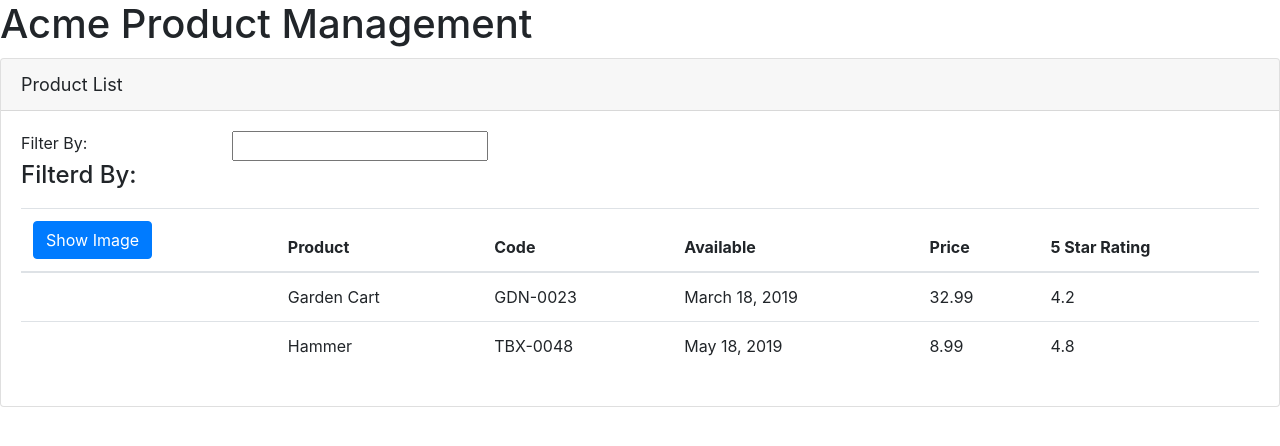
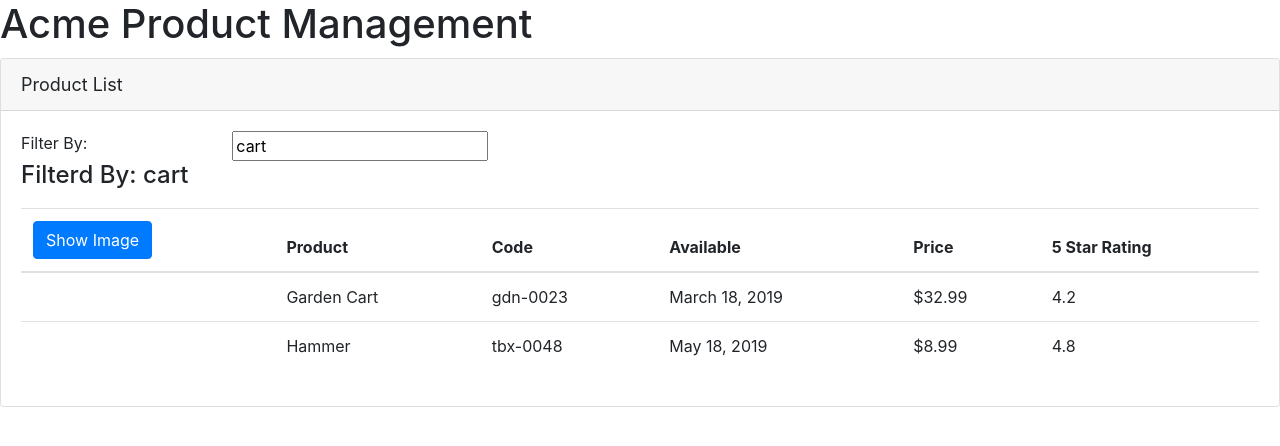
Before and after one commit to sinhajaya/AcmeProductManagement, an Angular app: page / in a window 1280 px wide. Shown: the top 446 px of the page. Built offline with nearby package versions, Linux system fonts and the light colour scheme.

Commit message:
Data Binding and pipes

```diff
--- a/src/app/app.module.ts
+++ b/src/app/app.module.ts
@@ -1,6 +1,6 @@
 import { BrowserModule } from '@angular/platform-browser';
 import { NgModule } from '@angular/core';
-
+import { FormsModule } from '@angular/forms';
 import { AppComponent } from './app.component';
 import { ProductListComponent } from './products/product-list.component';
 
@@ -10,7 +10,8 @@
     ProductListComponent
   ],
   imports: [
-    BrowserModule
+    BrowserModule,
+    FormsModule
   ],
   bootstrap: [AppComponent]
 })
--- a/src/app/products/product-list.component.html
+++ b/src/app/products/product-list.component.html
@@ -6,12 +6,12 @@
         <div class="row">
             <div class="col-md-2">Filter By:</div>
             <div class="col-md-4">
-                <input type="text"/>
+                <input type="text" [(ngModel)] = 'listFilter'/>
             </div>
         </div>
         <div class="row">
             <div class="col-md-6">
-                <h4>Filterd By: </h4>
+                <h4>Filterd By: {{ listFilter }}</h4>
             </div>
         </div>
         <div class="table-responsive">
@@ -19,8 +19,8 @@
                 <thead>
                     <tr>
                         <th>
-                            <button class="btn btn-primary">
-                                Show Image
+                            <button class="btn btn-primary" (click) = 'toggleImage()'>
+                                {{ showImage? 'Hide':'Show' }} Image
                             </button>
                         </th>
                         <th>Product</th>
@@ -32,11 +32,15 @@
                 </thead>
                 <tbody>
                     <tr *ngFor = 'let product of products'>
-                        <td></td>
+                        <td><img *ngIf='showImage'
+                            [src] = 'product.imageUrl'
+                            [title] = 'product.productName'
+                            [style.width.px] = 'imageWidth'
+                            [style.margin.px] = 'imageMargin'/></td>
                         <td>{{product.productName}}</td>
-                        <td>{{product.productCode}}</td>
+                        <td>{{product.productCode | lowercase}}</td>
                         <td>{{product.releaseDate}}</td>
-                        <td>{{product.price}}</td>
+                        <td>{{product.price | currency:'USD':'symbol':'1.2-2'}}</td>
                         <td>{{product.starRating}}</td>
                     </tr>
                 </tbody>
--- a/src/app/products/product-list.component.ts
+++ b/src/app/products/product-list.component.ts
@@ -7,6 +7,10 @@
 
 export class ProductListComponent{
     pageTitle: string = 'Product List';
+    imageWidth: number = 50;
+    imageMargin: number = 2;
+    showImage: boolean = false;
+    listFilter: string = 'cart';
     products: any[] = [
         {
             'productId': 2,
@@ -29,4 +33,8 @@
             "imageUrl": "assets/images/hammer.png"
         }
     ];
+
+    toggleImage(): void {
+        this.showImage = !this.showImage;
+    }
 }
```
